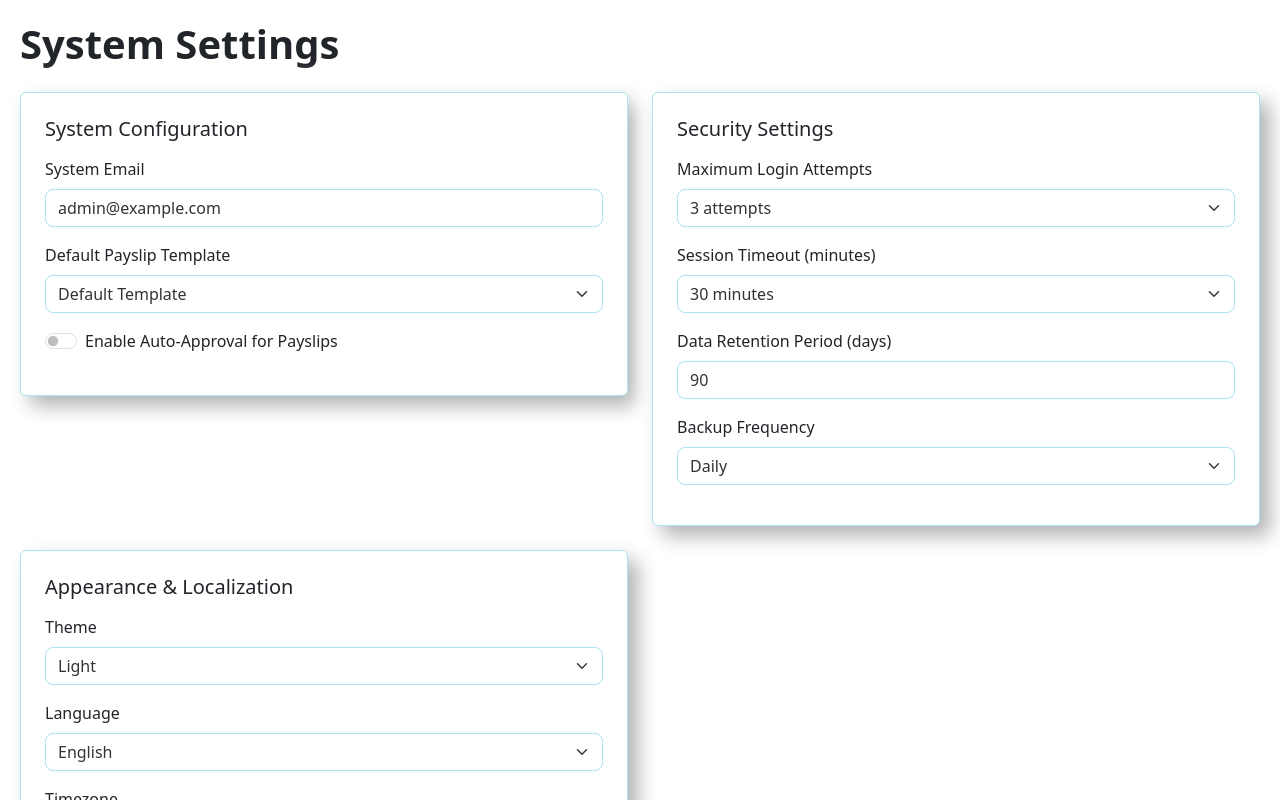
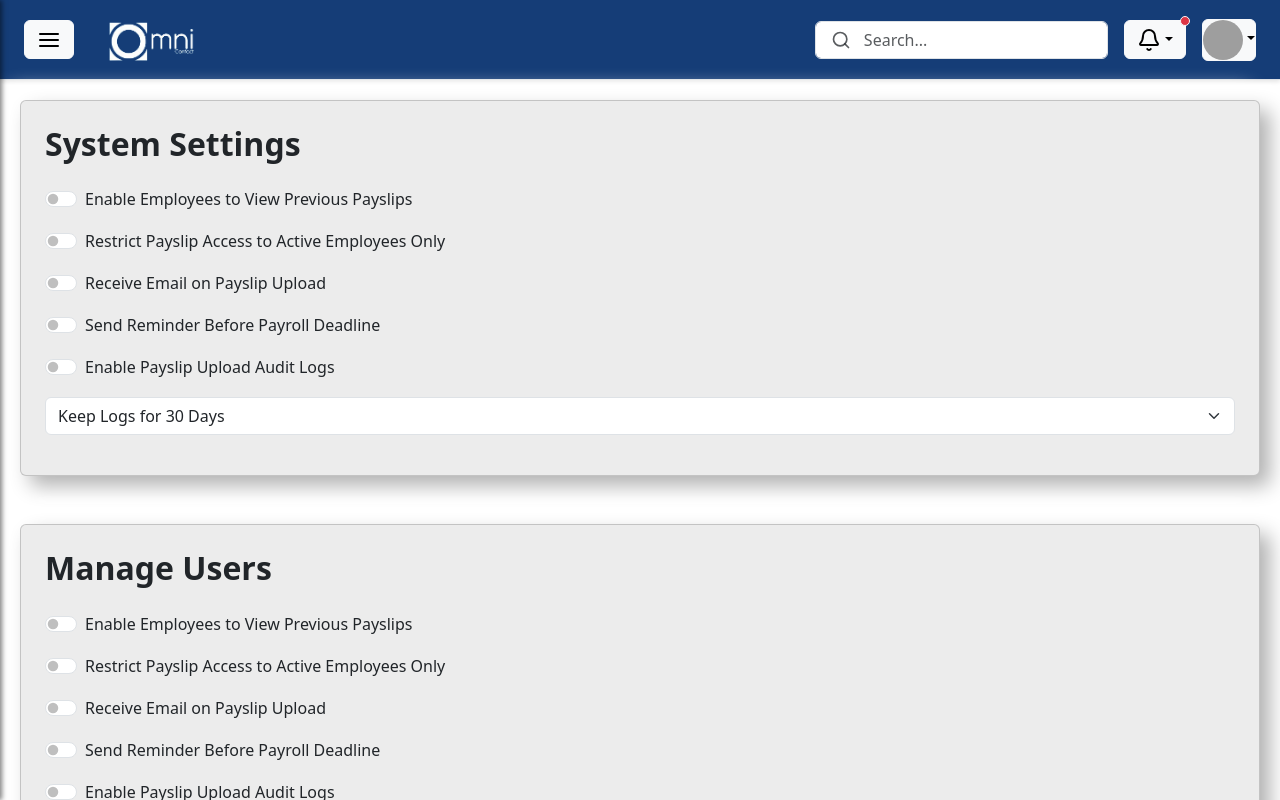
Before and after one commit to kundi04/Payslip-Frontend, a React (Vite) app: page /admin-settings in a window 1280 px wide. Built offline with nearby package versions, Linux system fonts and the light colour scheme; grey boxes are pictures that could not be loaded.

Commit message:
settings, logout,bulk and single add working

```diff
--- a/src/App.css
+++ b/src/App.css
@@ -5,7 +5,7 @@ body, html {
   height: 100%;
   font-family: 'Arial', sans-serif;
   overflow-x: hidden;
-   /* background: linear-gradient(135deg, #4f7dc6 0%, #15366a 100%) !important;} */
+   /* background: rgb(64, 64, 65) !important; */
 }
 
 
@@ -146,6 +146,13 @@ a {
   left: 500px;
 }
 
+.logout-link {
+  color: white !important;
+}
+
+.logout-link .lucide {
+  color: white !important;
+}
 
 /* Media Queries */
 @media (max-width: 768px) {
@@ -364,8 +371,7 @@ a {
 .neumorphic-card {
   background: #ececec !important;
   border-radius: 20px;
-  box-shadow: 8px 8px 15px #a3a3a3,
-              -8px -8px 15px #ffffff;
+  box-shadow: 10px 10px 20px #ffffff, -10px -10px 20px #ffffff;
   transition: all 0.3s ease;
 }
 
@@ -890,61 +896,7 @@ employee dashboard */
   }
 }
 
-/* dark mode CSS */
-[data-theme='dark'] {
-  --bg-primary: #1a2233;
-  --text-primary: #ffffff;
-  --card-bg: #8490a7;
-  --border-color: #3d4c6b;
-  --input-bg: #232b3d;
-  --btn-bg: #3d4c6b;
-  --accent-color: #78b0e4;
-  --hover-color: #5d8bb8;
-  --shadow-color: rgba(0, 0, 0, 0.3);
-}
 
-[data-theme='light'] {
-  --bg-primary: #f0f2f5;
-  --text-primary: #333333;
-  --card-bg: #ffffff;
-  --border-color: #ABE2F4;
-  --input-bg: #ffffff;
-  --btn-bg: #ffffff;
-  --accent-color: #4169aa;
-  --hover-color: #305088;
-  --shadow-color: rgba(0, 0, 0, 0.1);
-}
-
-/* Update your existing styles to use CSS variables */
-body {
-  background-color: var(--bg-primary);
-  color: var(--text-primary);
-  transition: all 0.3s ease;
-}
-
-.neumorphic-card {
-  background-color: var(--card-bg) !important;
-  border: 1px solid var(--border-color) !important;
-}
-
-.settings-input {
-  background-color: var(--input-bg) !important;
-  color: var(--text-primary) !important;
-  border-color: var(--border-color) !important;
-}
-
-.neumorphic-button {
-  background-color: var(--btn-bg) !important;
-  color: var(--text-primary) !important;
-}
-
-.neumorphic-button:hover {
-  background-color: var(--hover-color) !important;
-}
-
-.interactive-element {
-  color: var(--accent-color);
-}
 
 /* Alert Styles */
 .alert {
--- a/src/App.jsx
+++ b/src/App.jsx
@@ -11,7 +11,6 @@ import EmployeeDashboard from "./pages/EmployeeDashboard";
 import EmployeeSidebar from "./components/EmployeeSidebar";
 import SuperUser from "./pages/SuperUser";
 import Settings from './pages/Settings';
-import { ThemeProvider } from './context/ThemeContext';
 import AdminSettings from './pages/AdminSettings';
 
 const AppContent = () => {
@@ -27,10 +26,11 @@ const AppContent = () => {
     location.pathname.startsWith("/employees") ||
     location.pathname.startsWith("/employee-dashboard") ||
     location.pathname.startsWith("/my-payslips") ||
-    location.pathname.startsWith("/user-settings");
+    location.pathname.startsWith("/user-settings") ||
+    location.pathname.startsWith("/admin-settings");
 
   const handleClick = (e) => {
-    // Close only if click is outside the sidebar
+
     if (isSidebarOpen && !e.target.closest('.sidebar')) {
       setIsSidebarOpen(false);
     }
@@ -64,11 +64,11 @@ const AppContent = () => {
 
 function App() {
   return (
-    <ThemeProvider>
+
       <Router>
         <AppContent />
       </Router>
-    </ThemeProvider>
+
   );
 }
 
--- a/src/context/ThemeContext.jsx
+++ /dev/null
@@ -1,23 +0,0 @@
-import React, { createContext, useContext, useState, useEffect } from 'react';
-
-const ThemeContext = createContext();
-
-export const ThemeProvider = ({ children }) => {
-  const [theme, setTheme] = useState(() => {
-    const savedTheme = localStorage.getItem('theme');
-    return savedTheme || 'light';
-  });
-
-  useEffect(() => {
-    document.body.setAttribute('data-theme', theme);
-    localStorage.setItem('theme', theme);
-  }, [theme]);
-
-  return (
-    <ThemeContext.Provider value={{ theme, setTheme }}>
-      {children}
-    </ThemeContext.Provider>
-  );
-};
-
-export const useTheme = () => useContext(ThemeContext);
--- a/src/pages/AdminDashboard.jsx
+++ b/src/pages/AdminDashboard.jsx
@@ -1,6 +1,7 @@
 import React from 'react';
 import { Card, Row, Col, Table } from 'react-bootstrap';
 import ParticlesBackground from '../components/Particles';
+
 import '../App.css';
 import {
   Users,
--- a/src/pages/AdminSettings.jsx
+++ b/src/pages/AdminSettings.jsx
@@ -1,11 +1,9 @@
 import React, { useState } from 'react';
 import { Card, Form, Button, Row, Col, Alert } from 'react-bootstrap';
 import PageWrapper from '../components/PageWrapper';
-import { useTheme } from '../context/ThemeContext';
 import '../App.css';
 
 const AdminSettings = () => {
-  const { theme, setTheme } = useTheme();
   const [feedback, setFeedback] = useState({ message: '', type: '' });
   const [loading, setLoading] = useState(false);
   const [formData, setFormData] = useState({
@@ -16,7 +14,7 @@ const AdminSettings = () => {
     retentionPeriod: '90',
     emailNotifications: true,
     backupFrequency: 'daily',
-    theme: theme,
+
     language: 'en',
     timezone: 'UTC+02:00',
     maxLoginAttempts: '3',
@@ -48,7 +46,7 @@ const AdminSettings = () => {
   return (
     <PageWrapper>
       <div className="settings-container dashboard-container">
-        <h1 className="mb-4 fw-bold">System Settings</h1>
+
 
         {feedback.message && (
           <Alert
@@ -61,153 +59,301 @@ const AdminSettings = () => {
         )}
 
         <Form onSubmit={handleSubmit}>
-          <Row>
-            <Col lg={6} className="mb-4">
-              <Card className="neumorphic-card p-4">
-                <h5 className="mb-3">System Configuration</h5>
+        <div className="mb-4">
+
+
+  <Card className="neumorphic-card p-4 mb-5">
+  <h2 className="mb-4 fw-bold">System Settings</h2>
 <Form.Group className="mb-3">
-                  <Form.Label>System Email</Form.Label>
-                  <Form.Control
-                    type="email"
-                    value={formData.systemEmail}
-                    onChange={(e) => setFormData({...formData, systemEmail: e.target.value})}
-                    className="settings-input"
+  <Form.Check
+    type="switch"
+    label="Enable Employees to View Previous Payslips"
+    checked={formData.viewOldPayslips}
+    onChange={(e) => setFormData({...formData, viewOldPayslips: e.target.checked})}
   />
-                </Form.Group>
-
-                {/* <Form.Group className="mb-3">
-                  <Form.Label>Notification Email</Form.Label>
-                  <Form.Control
-                    type="email"
-                    value={formData.notificationEmail}
-                    onChange={(e) => setFormData({...formData, notificationEmail: e.target.value})}
-                    className="settings-input"
-                  />
-                </Form.Group> */}
-
-                <Form.Group className="mb-3">
-                  <Form.Label>Default Payslip Template</Form.Label>
-                  <Form.Select
-                    value={formData.payslipTemplate}
-                    onChange={(e) => setFormData({...formData, payslipTemplate: e.target.value})}
-                    className="settings-input"
-                  >
-                    <option value="default">Default Template</option>
-                    <option value="detailed">Detailed Template</option>
-                    <option value="simplified">Simplified Template</option>
-                  </Form.Select>
 </Form.Group>
 
 <Form.Group className="mb-3">
   <Form.Check
     type="switch"
-                    id="auto-approval"
-                    label="Enable Auto-Approval for Payslips"
-                    checked={formData.autoApproval}
-                    onChange={(e) => setFormData({...formData, autoApproval: e.target.checked})}
+    label="Restrict Payslip Access to Active Employees Only"
+    checked={formData.restrictToActive}
+    onChange={(e) => setFormData({...formData, restrictToActive: e.target.checked})}
   />
 </Form.Group>
-              </Card>
-            </Col>
-
-            <Col lg={6} className="mb-4">
-              <Card className="neumorphic-card p-4">
-                <h5 className="mb-3">Security Settings</h5>
 <Form.Group className="mb-3">
-                  <Form.Label>Maximum Login Attempts</Form.Label>
-                  <Form.Select
-                    value={formData.maxLoginAttempts}
-                    onChange={(e) => setFormData({...formData, maxLoginAttempts: e.target.value})}
-                    className="settings-input"
-                  >
-                    <option value="3">3 attempts</option>
-                    <option value="5">5 attempts</option>
-                    <option value="10">10 attempts</option>
-                  </Form.Select>
-                </Form.Group>
-
-                <Form.Group className="mb-3">
-                  <Form.Label>Session Timeout (minutes)</Form.Label>
-                  <Form.Select
-                    value={formData.sessionTimeout}
-                    onChange={(e) => setFormData({...formData, sessionTimeout: e.target.value})}
-                    className="settings-input"
-                  >
-                    <option value="15">15 minutes</option>
-                    <option value="30">30 minutes</option>
-                    <option value="60">1 hour</option>
-                  </Form.Select>
-                </Form.Group>
-
-                <Form.Group className="mb-3">
-                  <Form.Label>Data Retention Period (days)</Form.Label>
-                  <Form.Control
-                    type="number"
-                    value={formData.retentionPeriod}
-                    onChange={(e) => setFormData({...formData, retentionPeriod: e.target.value})}
-                    className="settings-input"
+  <Form.Check
+    type="switch"
+    label="Receive Email on Payslip Upload"
+    checked={formData.adminUploadAlert}
+    onChange={(e) => setFormData({...formData, adminUploadAlert: e.target.checked})}
   />
 </Form.Group>
 
 <Form.Group className="mb-3">
-                  <Form.Label>Backup Frequency</Form.Label>
+  <Form.Check
+    type="switch"
+    label="Send Reminder Before Payroll Deadline"
+    checked={formData.payrollReminder}
+    onChange={(e) => setFormData({...formData, payrollReminder: e.target.checked})}
+  />
+</Form.Group>
+
+<Form.Group className="mb-3">
+  <Form.Check
+    type="switch"
+    label="Enable Payslip Upload Audit Logs"
+    checked={formData.auditLogs}
+    onChange={(e) => setFormData({...formData, auditLogs: e.target.checked})}
+  />
+</Form.Group>
+
+<Form.Group className="mb-3">
   <Form.Select
-                    value={formData.backupFrequency}
-                    onChange={(e) => setFormData({...formData, backupFrequency: e.target.value})}
-                    className="settings-input"
+    value={formData.logRetention}
+    onChange={(e) => setFormData({...formData, logRetention: e.target.value})}
   >
-                    <option value="daily">Daily</option>
-                    <option value="weekly">Weekly</option>
-                    <option value="monthly">Monthly</option>
+    <option value="30">Keep Logs for 30 Days</option>
+    <option value="90">Keep Logs for 90 Days</option>
+    <option value="365">Keep Logs for 1 Year</option>
   </Form.Select>
 </Form.Group>
   </Card>
-            </Col>
 
-            <Col lg={6} className="mb-4">
-              <Card className="neumorphic-card p-4">
-                <h5 className="mb-3">Appearance & Localization</h5>
+  <Card className="neumorphic-card p-4 mb-5">
+  <h2 className="mb-4 fw-bold">Manage Users</h2>
 <Form.Group className="mb-3">
-                  <Form.Label>Theme</Form.Label>
-                  <Form.Select
-                    value={theme}
-                    onChange={(e) => {
-                      setTheme(e.target.value);
-                      setFormData({...formData, theme: e.target.value});
-                    }}
-                    className="settings-input"
-                  >
-                    <option value="light">Light</option>
-                    <option value="dark">Dark</option>
-                  </Form.Select>
+  <Form.Check
+    type="switch"
+    label="Enable Employees to View Previous Payslips"
+    checked={formData.viewOldPayslips}
+    onChange={(e) => setFormData({...formData, viewOldPayslips: e.target.checked})}
+  />
 </Form.Group>
 
 <Form.Group className="mb-3">
-                  <Form.Label>Language</Form.Label>
-                  <Form.Select
-                    value={formData.language}
-                    onChange={(e) => setFormData({...formData, language: e.target.value})}
-                    className="settings-input"
-                  >
-                    <option value="en">English</option>
-                  </Form.Select>
+  <Form.Check
+    type="switch"
+    label="Restrict Payslip Access to Active Employees Only"
+    checked={formData.restrictToActive}
+    onChange={(e) => setFormData({...formData, restrictToActive: e.target.checked})}
+  />
+</Form.Group>
+<Form.Group className="mb-3">
+  <Form.Check
+    type="switch"
+    label="Receive Email on Payslip Upload"
+    checked={formData.adminUploadAlert}
+    onChange={(e) => setFormData({...formData, adminUploadAlert: e.target.checked})}
+  />
 </Form.Group>
 
 <Form.Group className="mb-3">
-                  <Form.Label>Timezone</Form.Label>
+  <Form.Check
+    type="switch"
+    label="Send Reminder Before Payroll Deadline"
+    checked={formData.payrollReminder}
+    onChange={(e) => setFormData({...formData, payrollReminder: e.target.checked})}
+  />
+</Form.Group>
+
+<Form.Group className="mb-3">
+  <Form.Check
+    type="switch"
+    label="Enable Payslip Upload Audit Logs"
+    checked={formData.auditLogs}
+    onChange={(e) => setFormData({...formData, auditLogs: e.target.checked})}
+  />
+</Form.Group>
+
+<Form.Group className="mb-3">
   <Form.Select
-                    value={formData.timezone}
-                    onChange={(e) => setFormData({...formData, timezone: e.target.value})}
-                    className="settings-input"
+    value={formData.logRetention}
+    onChange={(e) => setFormData({...formData, logRetention: e.target.value})}
   >
-                    <option value="UTC+00:00">UTC+00:00</option>
-                    <option value="UTC+02:00">UTC+02:00 (CAT)</option>
-                    <option value="UTC+03:00">UTC+03:00 (EAT)</option>
+    <option value="30">Keep Logs for 30 Days</option>
+    <option value="90">Keep Logs for 90 Days</option>
+    <option value="365">Keep Logs for 1 Year</option>
   </Form.Select>
 </Form.Group>
   </Card>
-            </Col>
-          </Row>
+
+  <Card className="neumorphic-card p-4 mb-5">
+  <h2 className="mb-4 fw-bold">Notifications</h2>
+<Form.Group className="mb-3">
+  <Form.Check
+    type="switch"
+    label="Enable Employees to View Previous Payslips"
+    checked={formData.viewOldPayslips}
+    onChange={(e) => setFormData({...formData, viewOldPayslips: e.target.checked})}
+  />
+</Form.Group>
+
+<Form.Group className="mb-3">
+  <Form.Check
+    type="switch"
+    label="Restrict Payslip Access to Active Employees Only"
+    checked={formData.restrictToActive}
+    onChange={(e) => setFormData({...formData, restrictToActive: e.target.checked})}
+  />
+</Form.Group>
+<Form.Group className="mb-3">
+  <Form.Check
+    type="switch"
+    label="Receive Email on Payslip Upload"
+    checked={formData.adminUploadAlert}
+    onChange={(e) => setFormData({...formData, adminUploadAlert: e.target.checked})}
+  />
+</Form.Group>
+
+<Form.Group className="mb-3">
+  <Form.Check
+    type="switch"
+    label="Send Reminder Before Payroll Deadline"
+    checked={formData.payrollReminder}
+    onChange={(e) => setFormData({...formData, payrollReminder: e.target.checked})}
+  />
+</Form.Group>
+
+<Form.Group className="mb-3">
+  <Form.Check
+    type="switch"
+    label="Enable Payslip Upload Audit Logs"
+    checked={formData.auditLogs}
+    onChange={(e) => setFormData({...formData, auditLogs: e.target.checked})}
+  />
+</Form.Group>
+
+<Form.Group className="mb-3">
+  <Form.Select
+    value={formData.logRetention}
+    onChange={(e) => setFormData({...formData, logRetention: e.target.value})}
+  >
+    <option value="30">Keep Logs for 30 Days</option>
+    <option value="90">Keep Logs for 90 Days</option>
+    <option value="365">Keep Logs for 1 Year</option>
+  </Form.Select>
+</Form.Group>
+  </Card>
+
+
+  <Card className="neumorphic-card p-4 mb-5">
+  <h2 className="mb-4 fw-bold">Appearance and Customization</h2>
+<Form.Group className="mb-3">
+  <Form.Check
+    type="switch"
+    label="Enable Employees to View Previous Payslips"
+    checked={formData.viewOldPayslips}
+    onChange={(e) => setFormData({...formData, viewOldPayslips: e.target.checked})}
+  />
+</Form.Group>
+
+<Form.Group className="mb-3">
+  <Form.Check
+    type="switch"
+    label="Restrict Payslip Access to Active Employees Only"
+    checked={formData.restrictToActive}
+    onChange={(e) => setFormData({...formData, restrictToActive: e.target.checked})}
+  />
+</Form.Group>
+<Form.Group className="mb-3">
+  <Form.Check
+    type="switch"
+    label="Receive Email on Payslip Upload"
+    checked={formData.adminUploadAlert}
+    onChange={(e) => setFormData({...formData, adminUploadAlert: e.target.checked})}
+  />
+</Form.Group>
+
+<Form.Group className="mb-3">
+  <Form.Check
+    type="switch"
+    label="Send Reminder Before Payroll Deadline"
+    checked={formData.payrollReminder}
+    onChange={(e) => setFormData({...formData, payrollReminder: e.target.checked})}
+  />
+</Form.Group>
+
+<Form.Group className="mb-3">
+  <Form.Check
+    type="switch"
+    label="Enable Payslip Upload Audit Logs"
+    checked={formData.auditLogs}
+    onChange={(e) => setFormData({...formData, auditLogs: e.target.checked})}
+  />
+</Form.Group>
+
+<Form.Group className="mb-3">
+  <Form.Select
+    value={formData.logRetention}
+    onChange={(e) => setFormData({...formData, logRetention: e.target.value})}
+  >
+    <option value="30">Keep Logs for 30 Days</option>
+    <option value="90">Keep Logs for 90 Days</option>
+    <option value="365">Keep Logs for 1 Year</option>
+  </Form.Select>
+</Form.Group>
+  </Card>
+
+  <Card className="neumorphic-card p-4 ">
+  <h2 className="mb-4 fw-bold">Account</h2>
+<Form.Group className="mb-3">
+  <Form.Check
+    type="switch"
+    label="Enable Employees to View Previous Payslips"
+    checked={formData.viewOldPayslips}
+    onChange={(e) => setFormData({...formData, viewOldPayslips: e.target.checked})}
+  />
+</Form.Group>
+
+<Form.Group className="mb-3">
+  <Form.Check
+    type="switch"
+    label="Restrict Payslip Access to Active Employees Only"
+    checked={formData.restrictToActive}
+    onChange={(e) => setFormData({...formData, restrictToActive: e.target.checked})}
+  />
+</Form.Group>
+<Form.Group className="mb-3">
+  <Form.Check
+    type="switch"
+    label="Receive Email on Payslip Upload"
+    checked={formData.adminUploadAlert}
+    onChange={(e) => setFormData({...formData, adminUploadAlert: e.target.checked})}
+  />
+</Form.Group>
+
+<Form.Group className="mb-3">
+  <Form.Check
+    type="switch"
+    label="Send Reminder Before Payroll Deadline"
+    checked={formData.payrollReminder}
+    onChange={(e) => setFormData({...formData, payrollReminder: e.target.checked})}
+  />
+</Form.Group>
+
+<Form.Group className="mb-3">
+  <Form.Check
+    type="switch"
+    label="Enable Payslip Upload Audit Logs"
+    checked={formData.auditLogs}
+    onChange={(e) => setFormData({...formData, auditLogs: e.target.checked})}
+  />
+</Form.Group>
+
+<Form.Group className="mb-3">
+  <Form.Select
+    value={formData.logRetention}
+    onChange={(e) => setFormData({...formData, logRetention: e.target.value})}
+  >
+    <option value="30">Keep Logs for 30 Days</option>
+    <option value="90">Keep Logs for 90 Days</option>
+    <option value="365">Keep Logs for 1 Year</option>
+  </Form.Select>
+</Form.Group>
+  </Card>
+</div>
+
 
           <div className="text-end mt-3">
             <Button
--- a/src/pages/Settings.jsx
+++ b/src/pages/Settings.jsx
@@ -1,11 +1,9 @@
 import React, { useState } from 'react';
 import { Card, Form, Button, Row, Col, Alert } from 'react-bootstrap';
 import PageWrapper from '../components/PageWrapper';
-import { useTheme } from '../context/ThemeContext';
 import '../App.css';
 
 const Settings = () => {
-  const { theme, setTheme } = useTheme();
   const [feedback, setFeedback] = useState({ message: '', type: '' });
   const [loading, setLoading] = useState(false);
   const [formData, setFormData] = useState({
@@ -17,10 +15,7 @@ const Settings = () => {
     language: 'en',
   });
 
-  const handleThemeChange = (e) => {
-    const newTheme = e.target.value;
-    setTheme(newTheme);
-  };
+
 
   // Add confirm password validation
   const validatePasswords = (newPassword, confirmPassword) => {
```
Also changed, not shown: src/components/EmployeeSidebar.jsx (+43 -15 lines), src/components/Sidebar.jsx (+42 -48 lines), src/pages/Employees.jsx (+45 -5 lines), src/pages/Login.jsx (+3 -16 lines), src/pages/UserSettings.jsx (added, +17 -0 lines). Lines whose indentation alone changed are shown as unchanged.
